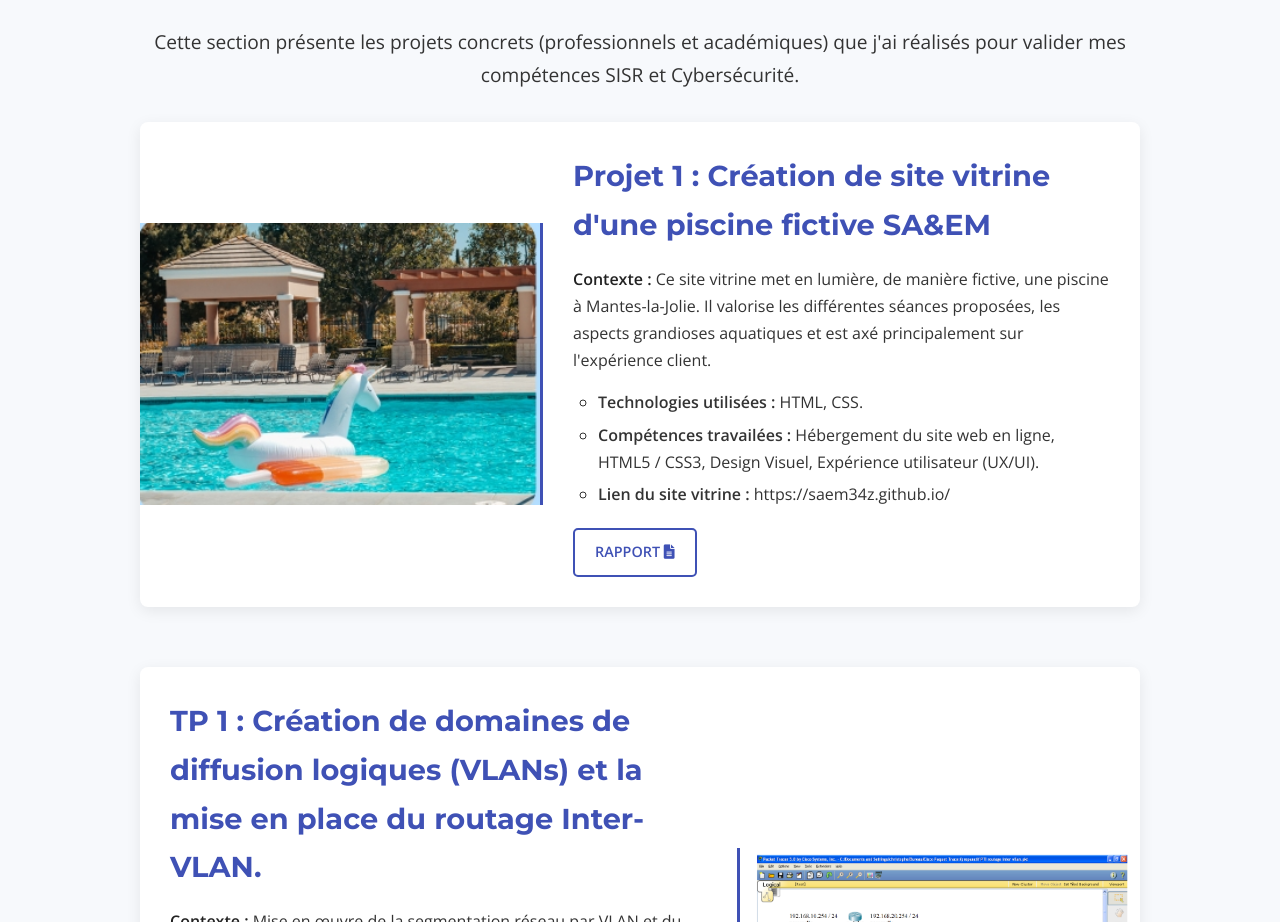
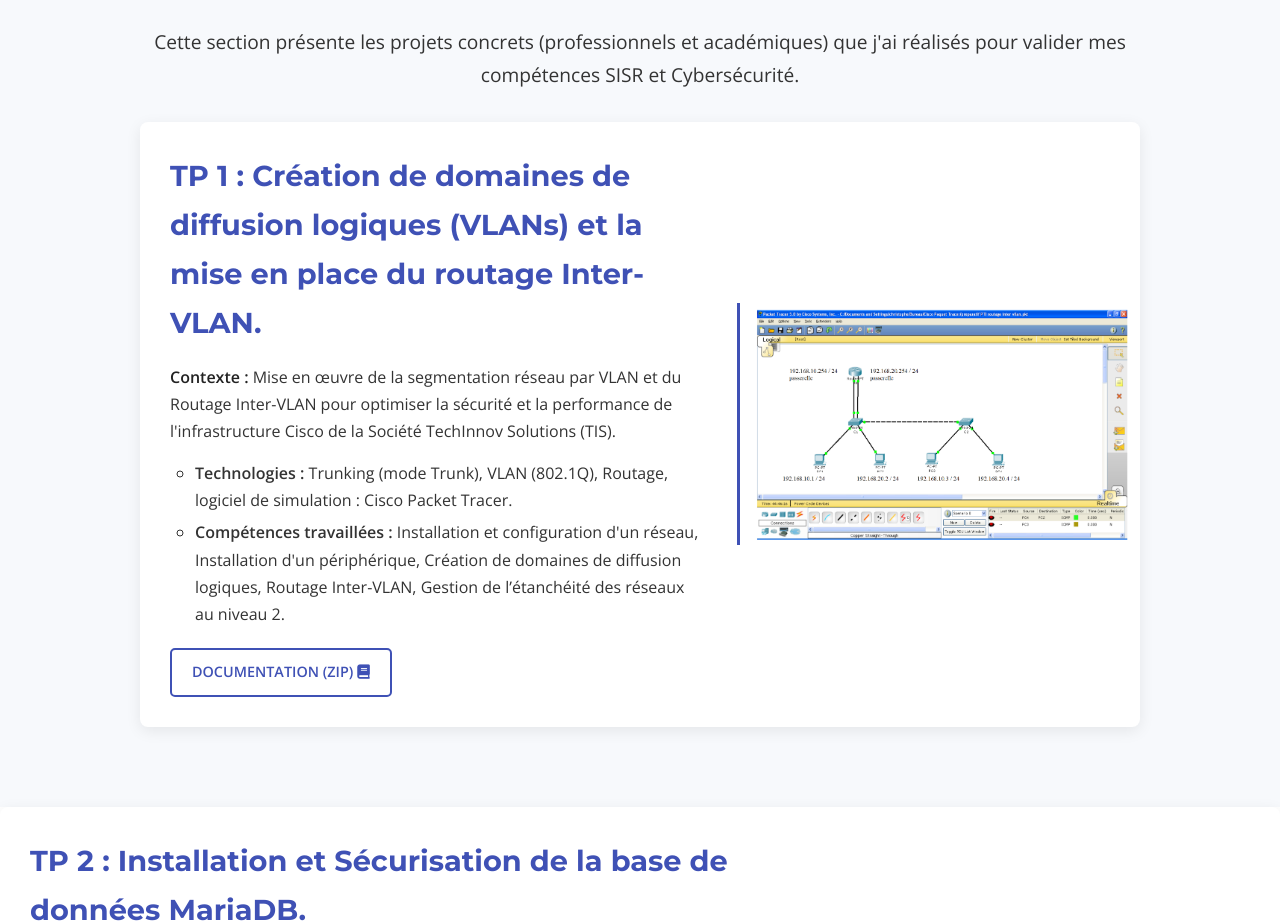
Before and after one commit to Saem34z/saemaziz.github.io, a plain HTML site: page index.html in a window 1280 px wide. Shown: the part 2940-3862 px from the top of the page. Drawn offline with nearby package versions, Linux system fonts and the light colour scheme.

Commit message:
Mise à jour code

```diff
--- a/index.html
+++ b/index.html
@@ -607,21 +607,6 @@
                 <h2>Projets et Travaux Pratiques</h2>
                 <p class="lead text-center">Cette section présente les projets concrets (professionnels et académiques) que j'ai réalisés pour valider mes compétences SISR et Cybersécurité.</p>
 
-                <div class="project-card">
-                    <img src="images\Capture piscS.jpeg" alt="Illustration Piscine SA&EM">
-                    <div class="project-content">
-                        <h3>Projet 1 : Création de site vitrine d'une piscine fictive SA&EM</h3>
-                        <p><strong>Contexte :</strong> Ce site vitrine met en lumière, de manière fictive, une piscine à Mantes-la-Jolie. Il valorise les différentes séances proposées, les aspects grandioses aquatiques et est axé principalement sur l'expérience client.</p>
-                        <ul>
-                            <li><strong>Technologies utilisées :</strong> HTML, CSS. </li>
-                            <li><strong>Compétences travailées : </strong> Hébergement du site web en ligne, HTML5 / CSS3, Design Visuel, Expérience utilisateur (UX/UI). </li>
-                            <li><strong>Lien du site vitrine : </strong> https://saem34z.github.io/ </li>
-                        </ul>
-                        <div class="project-links">
-                            <a href="Documents\Piscine.pdf" target="_blank" class="btn btn-secondary">Rapport <i class="fas fa-file-alt"></i></a>
-                        </div>
-                    </div>
-                </div>
 
                 <div class="project-card reverse">
                     <img src="images\Capture d’écran 2025-12-11 schema E5 réal 1 .png" alt="Illustration Réseau Sécurisé">
```
